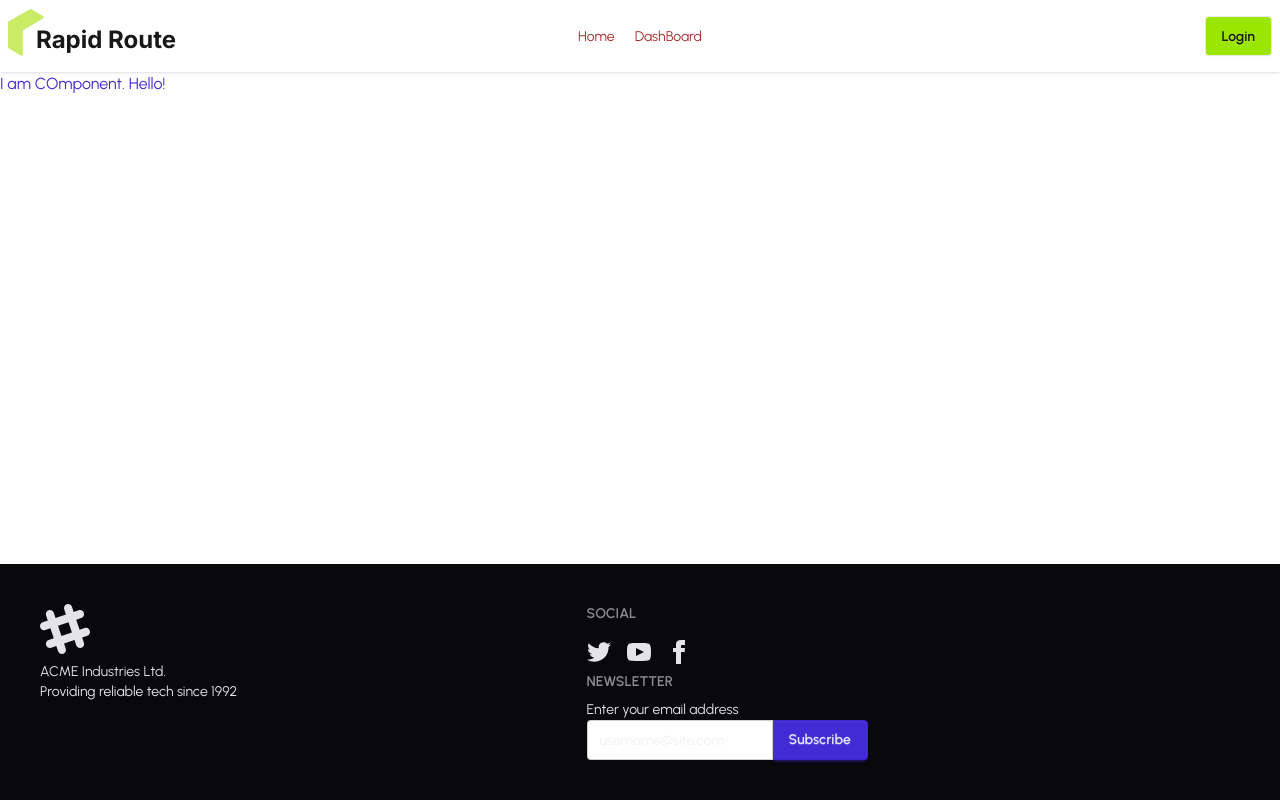
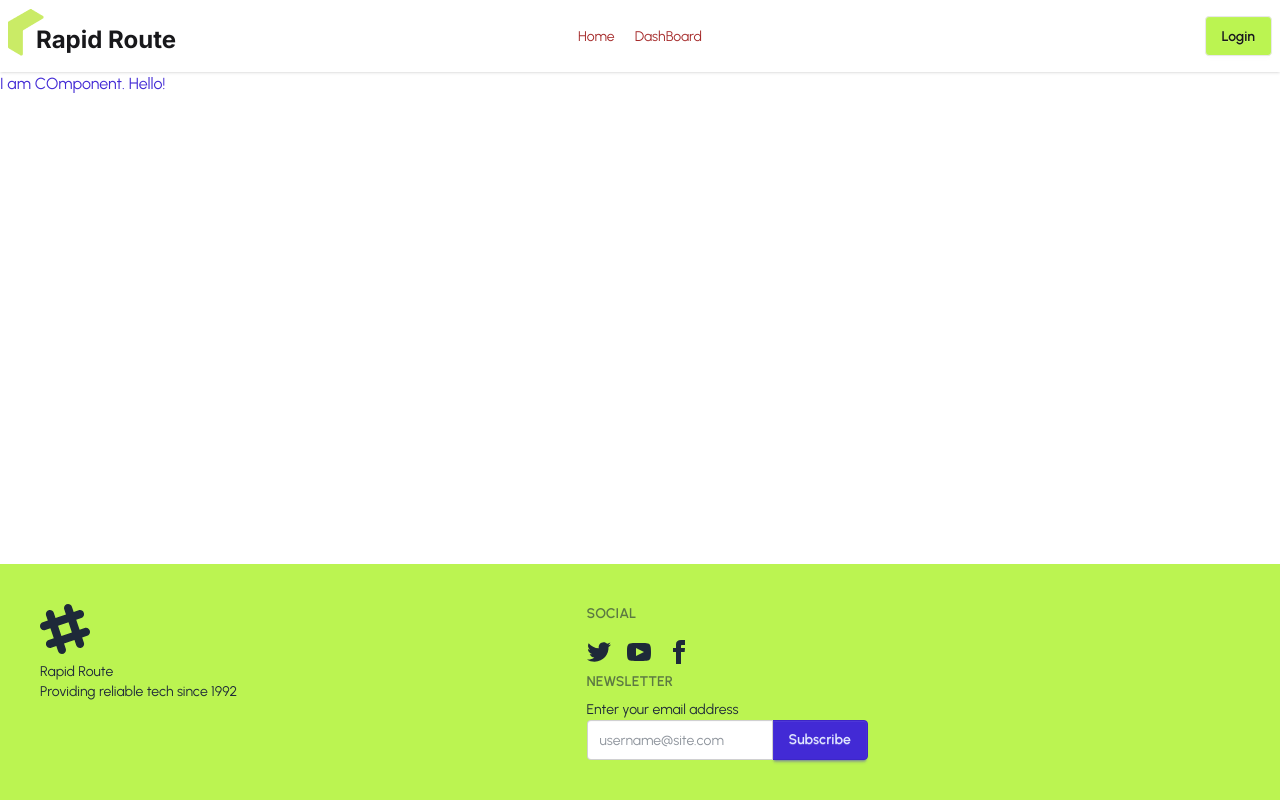
Before and after one commit to moktadir-mirul/rapid-route, a React (Vite) app: page / in a window 1280 px wide. Built offline with nearby package versions, Linux system fonts and the light colour scheme; a web font is replaced by a local one.

Commit message:
some edit done

```diff
--- a/index.html
+++ b/index.html
@@ -1,10 +1,10 @@
 <!DOCTYPE html>
-<html lang="en">
+<html lang="en" data-theme="light">
   <head>
     <meta charset="UTF-8" />
     <link rel="icon" type="image/svg+xml" href="/vite.svg" />
     <meta name="viewport" content="width=device-width, initial-scale=1.0" />
-    <title>Vite + React</title>
+    <title>Rapid Route</title>
 
     <!-- Google FOnts -->
     <link rel="preconnect" href="https://fonts.googleapis.com" />
--- a/src/Components/Footer/Footer.jsx
+++ b/src/Components/Footer/Footer.jsx
@@ -3,7 +3,7 @@ import React from "react";
 const Footer = () => {
   return (
     <div>
-      <footer className="footer sm:footer-horizontal bg-neutral text-neutral-content p-10">
+      <footer className="footer sm:footer-horizontal bg-lime-300 text-gray-800 p-10">
         <aside>
           <svg
             width="50"
@@ -17,7 +17,7 @@ const Footer = () => {
             <path d="M22.672 15.226l-2.432.811.841 2.515c.33 1.019-.209 2.127-1.23 2.456-1.15.325-2.148-.321-2.463-1.226l-.84-2.518-5.013 1.677.84 2.517c.391 1.203-.434 2.542-1.831 2.542-.88 0-1.601-.564-1.86-1.314l-.842-2.516-2.431.809c-1.135.328-2.145-.317-2.463-1.229-.329-1.018.211-2.127 1.231-2.456l2.432-.809-1.621-4.823-2.432.808c-1.355.384-2.558-.59-2.558-1.839 0-.817.509-1.582 1.327-1.846l2.433-.809-.842-2.515c-.33-1.02.211-2.129 1.232-2.458 1.02-.329 2.13.209 2.461 1.229l.842 2.515 5.011-1.677-.839-2.517c-.403-1.238.484-2.553 1.843-2.553.819 0 1.585.509 1.85 1.326l.841 2.517 2.431-.81c1.02-.33 2.131.211 2.461 1.229.332 1.018-.21 2.126-1.23 2.456l-2.433.809 1.622 4.823 2.433-.809c1.242-.401 2.557.484 2.557 1.838 0 .819-.51 1.583-1.328 1.847m-8.992-6.428l-5.01 1.675 1.619 4.828 5.011-1.674-1.62-4.829z"></path>
           </svg>
           <p>
-            ACME Industries Ltd.
+            Rapid Route
             <br />
             Providing reliable tech since 1992
           </p>
--- a/src/Components/Navbar/NavBar.jsx
+++ b/src/Components/Navbar/NavBar.jsx
@@ -45,7 +45,7 @@ const NavBar = () => {
         </div>
         <div className="navbar-end">
           <Link>
-            <button className="btn bg-lime-400">Login</button>
+            <button className="btn bg-lime-300 hover:bg-lime-500 duration-200">Login</button>
           </Link>
         </div>
       </div>
```
